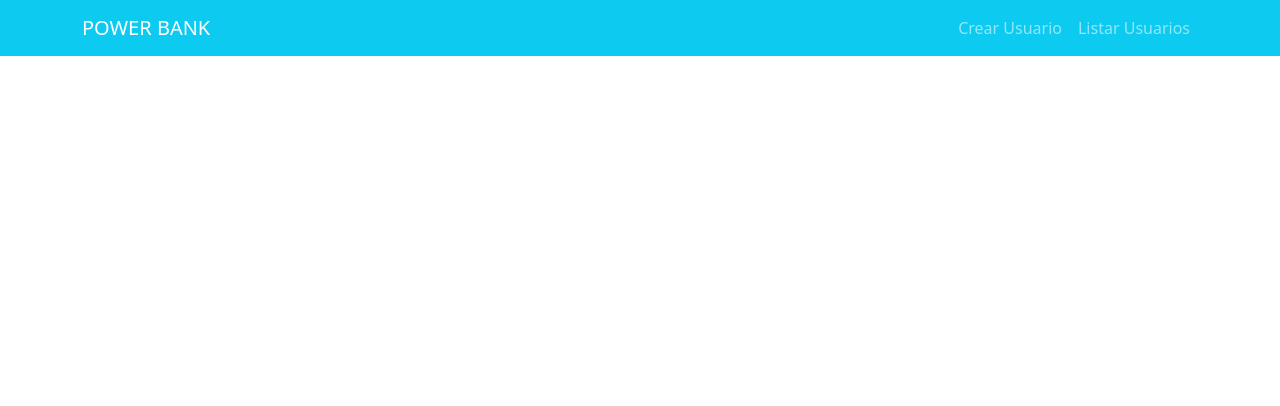
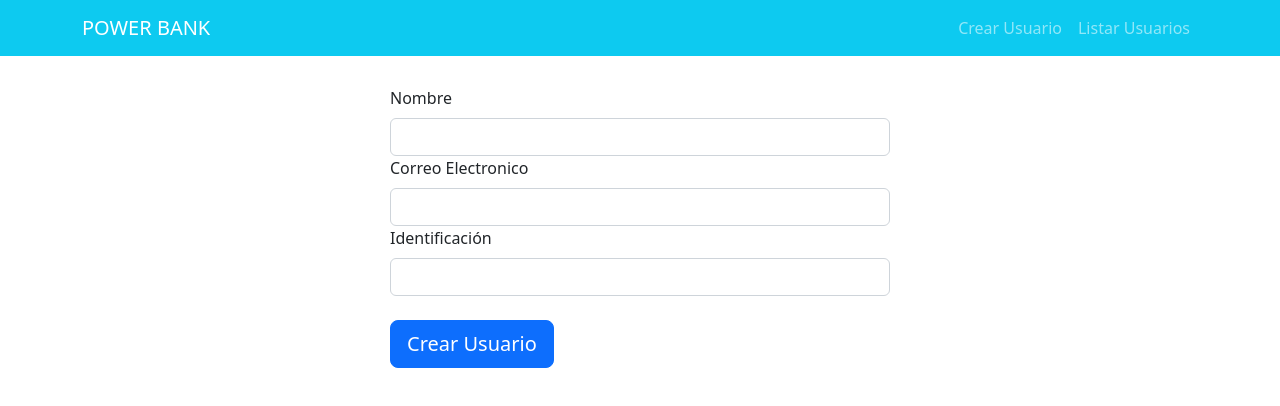
Before and after one commit to lipaorge/Power, a React (Create React App) app: page /create-user in a window 1280 px wide. Shown: the top 406 px of the page. Built offline with nearby package versions, Linux system fonts and the light colour scheme.

Commit message:
:art: Cambios en estilos y login

```diff
--- a/src/App.js
+++ b/src/App.js
@@ -20,7 +20,7 @@ function App() {
     <div className="App">
       <Router>
         <header className="App-header">
-          <Navbar fixed="top" id="navbar" bg="info" expand="lg" variant="dark">
+          <Navbar id="navbar" bg="info" expand="lg" variant="dark">
             <Container>
               <Navbar.Brand>
                 <Link to={"/"} className="nav-link">
@@ -30,13 +30,13 @@ function App() {
 
               <Nav className="justify-content-end">
                 <Nav>
-                  <Link to={"/create-student"} className="nav-link">
+                  <Link to={"/create-user"} className="nav-link">
                     Crear Usuario
                   </Link>
                 </Nav>
 
                 <Nav>
-                  <Link to={"/student-list"} className="nav-link">
+                  <Link to={"/user-list"} className="nav-link">
                     Listar Usuarios
                   </Link>
                 </Nav>
@@ -57,17 +57,17 @@ function App() {
                   />
                   <Route
                     exact
-                    path="/create-student"
+                    path="/create-user"
                     component={(props) => <CreateStudent {...props} />}
                   />
                   <Route
                     exact
-                    path="/edit-student/:id"
+                    path="/edit-user/:id"
                     component={(props) => <EditStudent {...props} />}
                   />
                   <Route
                     exact
-                    path="/student-list"
+                    path="/user-list"
                     component={(props) => <StudentList {...props} />}
                   />
                 </Switch>
--- a/src/components/create-student.component.js
+++ b/src/components/create-student.component.js
@@ -65,7 +65,7 @@ export default class CreatStudent extends Component {
 
                     </Form.Group>
                     <Form.Group controlId="Name">
-                        <Form.Label>Codigo</Form.Label>
+                        <Form.Label>Identificación</Form.Label>
                         <Form.Control
                             type="text"
                             value={this.setState.rollno}
@@ -79,7 +79,7 @@ export default class CreatStudent extends Component {
                         type="submit"
                         className="mt-4"
                     >
-                        Crear Estudiante
+                        Crear Usuario
                     </Button>
                 </Form>
             </div>
--- a/src/components/index.component.js
+++ b/src/components/index.component.js
@@ -2,6 +2,10 @@ import React, { Component } from "react";
 
 export default class Index extends Component {
     render() {
-        return <div>Pagina Incio</div>;
+        return(
+            <h1  style={{marginTop:200}}>
+            Página de Incio
+        </h1>
+          )
     }
 }
```
Also changed, not shown: src/App.css (line endings or trailing spaces).
